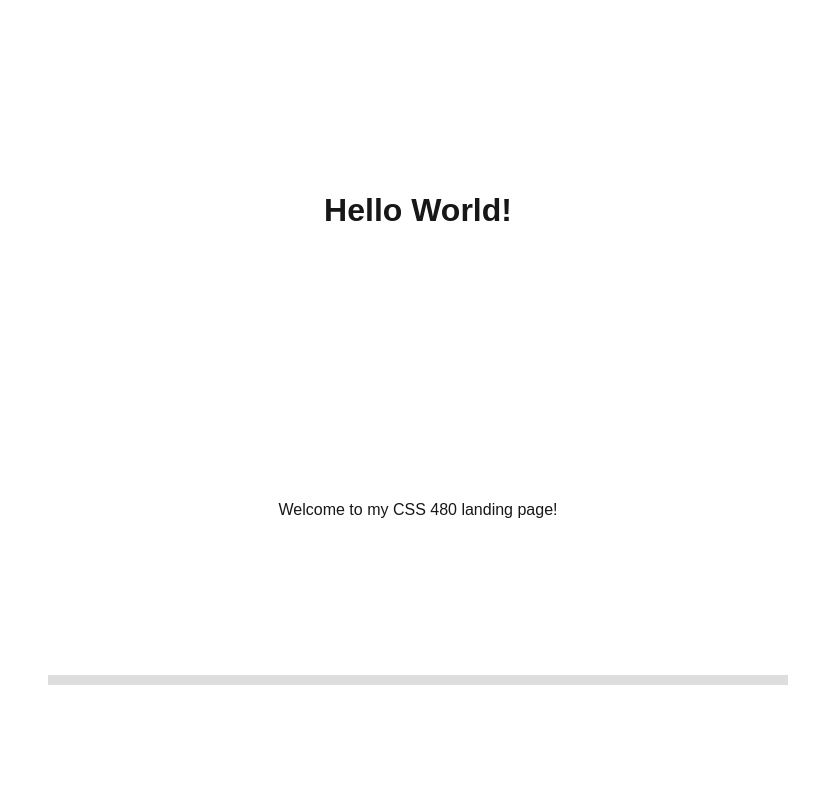
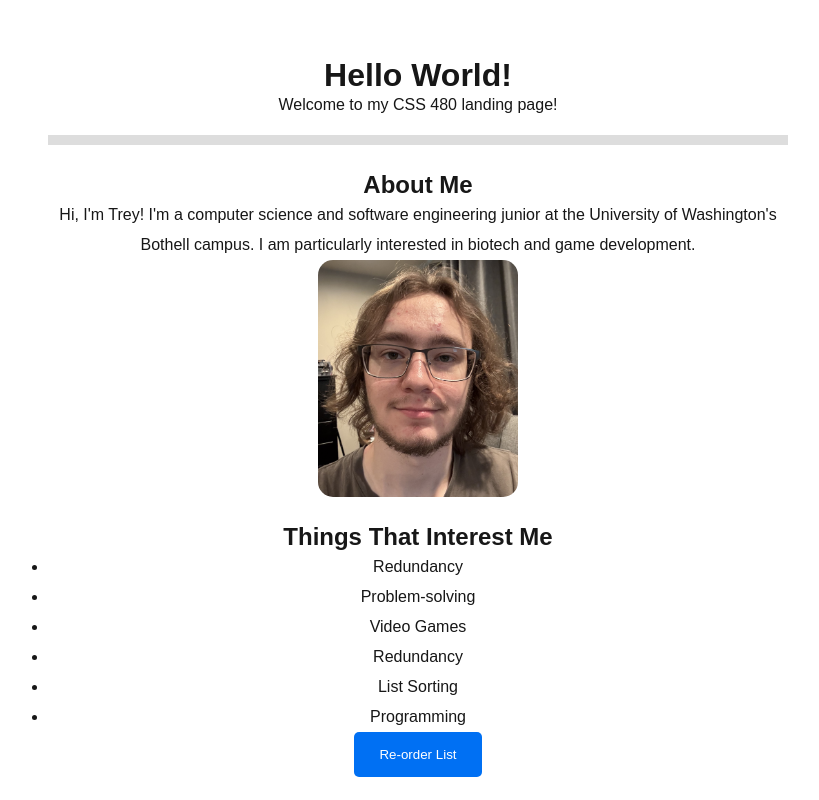
Before and after one commit to Trayouras/css-480-hello-world-new, a Next.js app: page / in a window 1280 px wide. Shown: the top 800 px of the page, without its empty margins (12-831 px from the left). Built offline with nearby package versions, Linux system fonts and the light colour scheme.

Commit message:
Style tweaks

```diff
--- a/src/app/page.js
+++ b/src/app/page.js
@@ -61,7 +61,7 @@ const styles = {
     textAlign: "center",
     maxWidth: "800px",
     margin: "30px",
-    lineHeight: "300px",
+    lineHeight: "30px",
   },
   header: {
     borderBottom: "10px solid #ddd",
```
